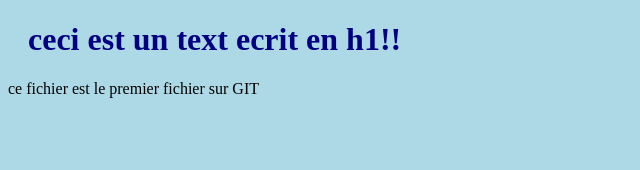
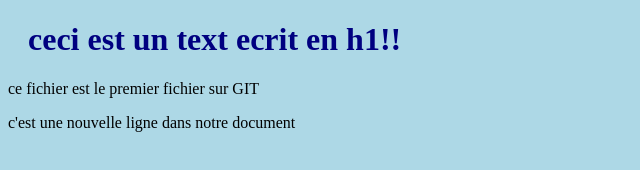
Before and after one commit to Kh-Lotfi/Project, a plain HTML site: page index.html in a window 1280 px wide. Shown: the whole page, without its empty margins (0-640 px from the left). Drawn offline with Linux system fonts and the light colour scheme.

Commit message:
mise a jour de la ligne sur index.html

```diff
--- a/index.html
+++ b/index.html
@@ -7,5 +7,6 @@
 <body>
 <h1>ceci est un text ecrit en h1!!</h1>
 <p>ce fichier est le premier fichier sur GIT </p>
+<p>c'est une nouvelle ligne dans notre document </p>
 </body>
 </html>
```
